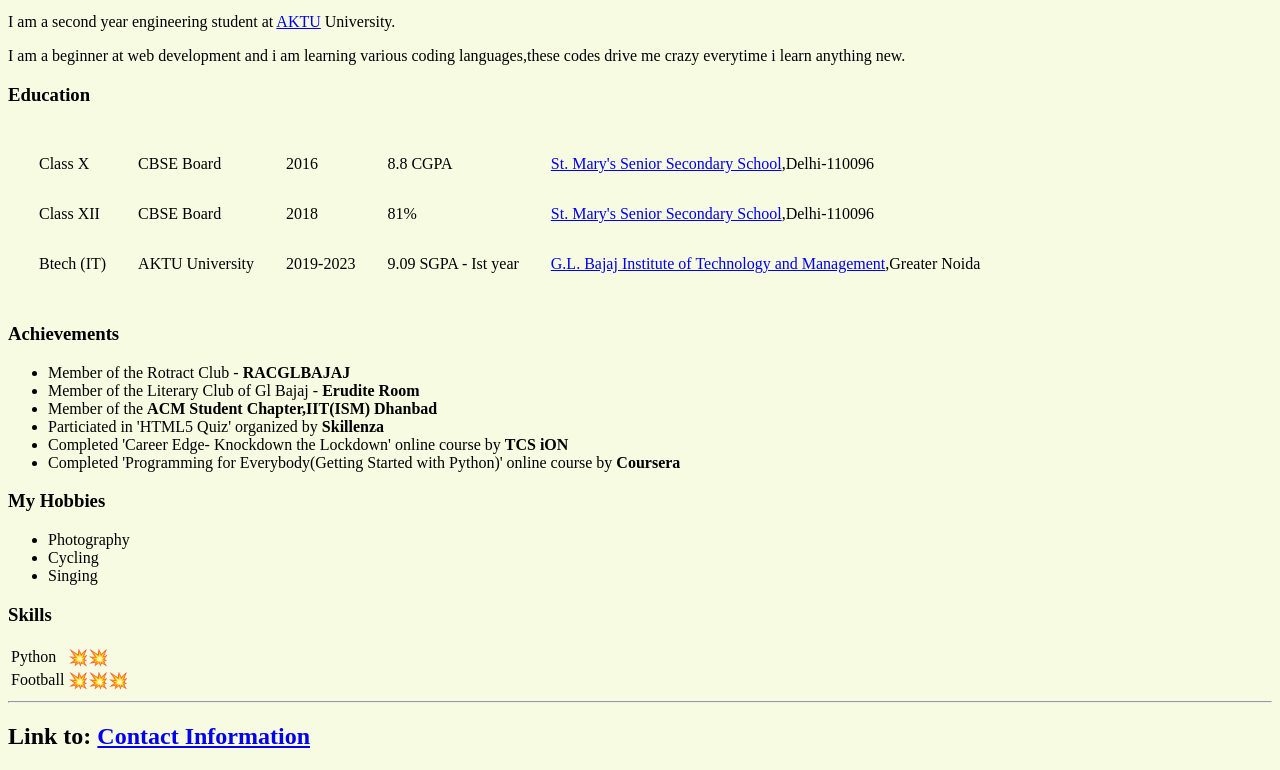
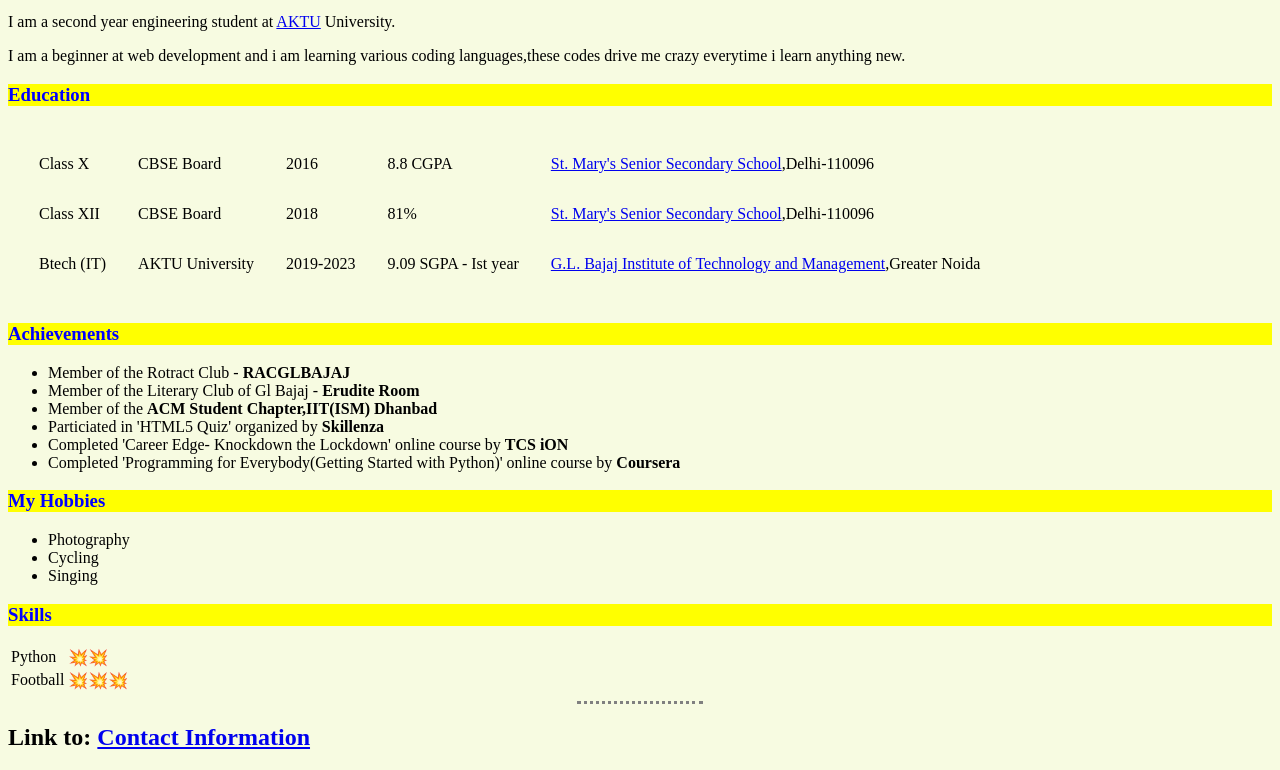
Before and after one commit to vishal-byte/CV, a plain HTML site: page index.html in a window 1280 px wide. Shown: the part 131-901 px from the top of the page. Drawn offline with Linux system fonts and the light colour scheme.

Commit message:
Update index.html

```diff
--- a/index.html
+++ b/index.html
@@ -3,7 +3,7 @@
 
 <head>
   <meta charset="utf-8">
-  <link rel="stylesheet" href="csstyles.css">
+  <link rel="stylesheet" href="styles.css">
   <link rel="icon" href="favicon.ico">
   <title>Vishal's Personal Site</title>
 </head>
```
